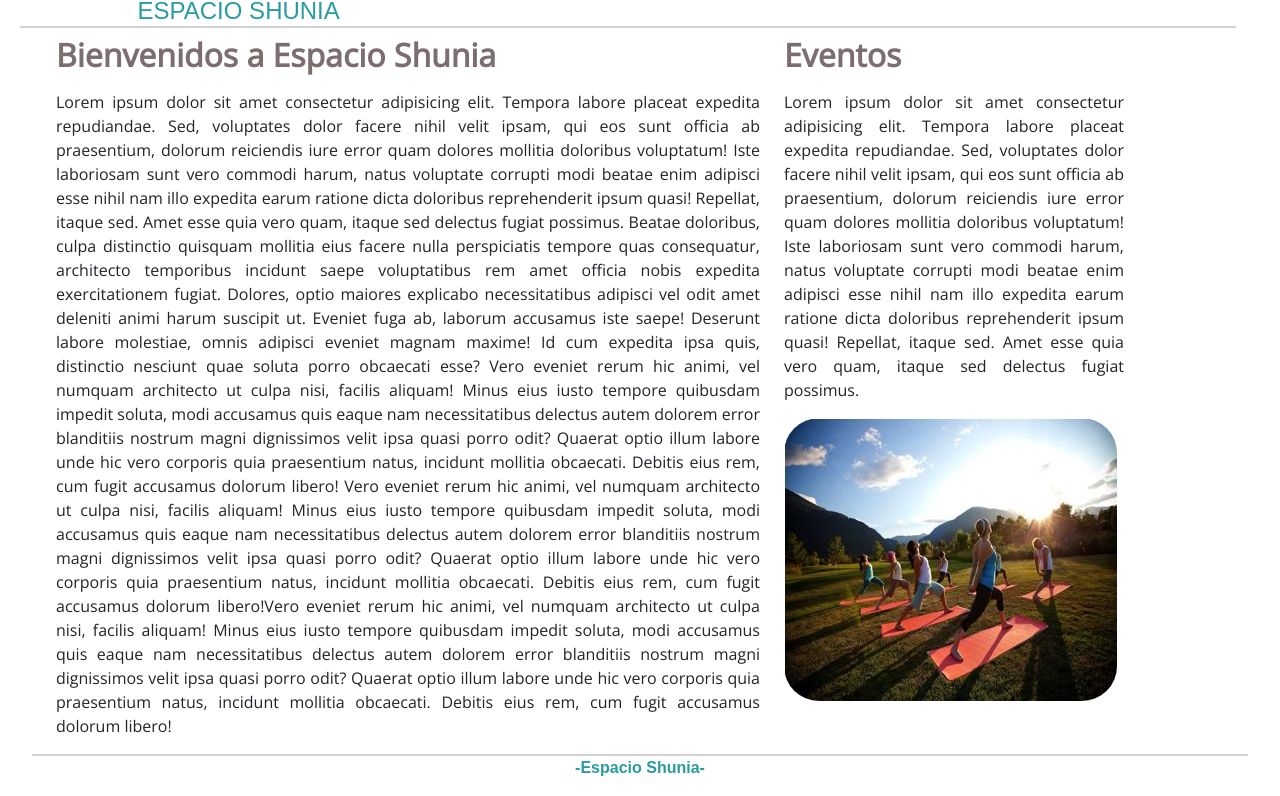
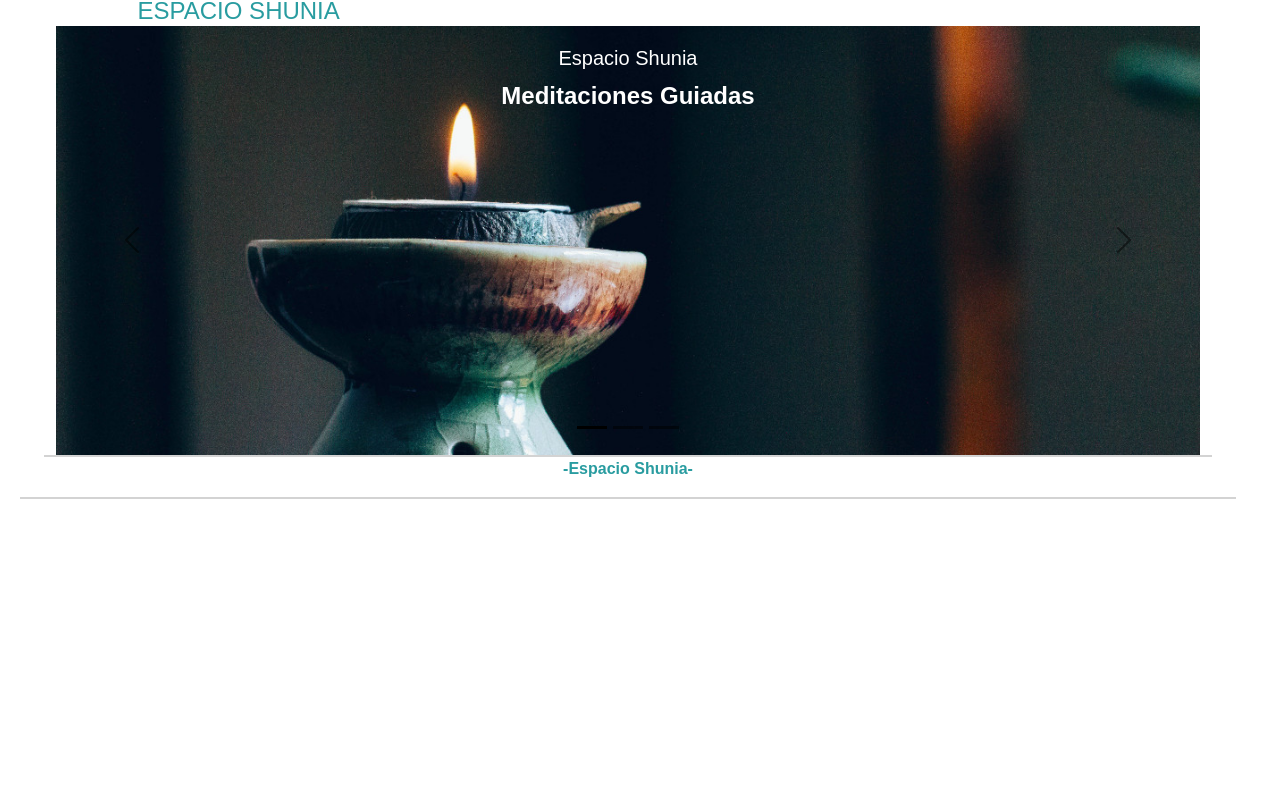
Before and after one commit to manucorreche/proyectofinal, a plain HTML site: page html/index.html in a window 1280 px wide. Shown: the part 131-927 px from the top of the page. After the commit the page ends 800 px from the top, so only its background shows below. Drawn offline with nearby package versions, Linux system fonts and the light colour scheme; a web font is replaced by a local one.

Commit message:
Carrousel terminado

```diff
--- a/css/style.css
+++ b/css/style.css
@@ -137,3 +137,13 @@
             width: 20rem;
             height: 20rem;
         }
+.carousel-caption {
+            top: 0;
+            bottom: auto;
+            font-family: 'Supermercado One', sans-serif, cursive;
+            font-weight: bold;
+            font-size: 1.5rem;
+        }
+.carLetraBlanca{
+    color: white;
+}
--- a/html/contacto.html
+++ b/html/contacto.html
@@ -119,6 +119,8 @@
     <footer>
         <p>-Espacio Shunia-</p>
     </footer>
+    <script src="https://cdn.jsdelivr.net/npm/bootstrap@5.0.2/dist/js/bootstrap.bundle.min.js" integrity="sha384-MrcW6ZMFYlzcLA8Nl+NtUVF0sA7MsXsP1UyJoMp4YLEuNSfAP+JcXn/tWtIaxVXM" crossorigin="anonymous"></script>
+
     <body>
 
 </html>
--- a/html/index.html
+++ b/html/index.html
@@ -58,48 +58,51 @@
                 </div>
             </div>
         </nav>
-    </div>
+        <div id="carouselExampleDark" class="carousel carousel-dark slide" data-bs-ride="carousel">
+            <div class="carousel-indicators">
+              <button type="button" data-bs-target="#carouselExampleDark" data-bs-slide-to="0" class="active" aria-current="true" aria-label="Slide 1"></button>
+              <button type="button" data-bs-target="#carouselExampleDark" data-bs-slide-to="1" aria-label="Slide 2"></button>
+              <button type="button" data-bs-target="#carouselExampleDark" data-bs-slide-to="2" aria-label="Slide 3"></button>
+            </div>
+            <div class="carousel-inner">
+              <div class="carousel-item active" data-bs-interval="10000">
+                <img src="/img/c1.jpg" class="d-block w-100" alt="...">
+                <div class="carousel-caption d-none d-md-block">
+                  <h5 class="carLetraBlanca">Espacio Shunia</h5>
+                  <p class="carLetraBlanca">Meditaciones Guiadas</p>
+                </div>
+              </div>
+              <div class="carousel-item" data-bs-interval="2000">
+                <img src="/img/c2.jpg" class="d-block w-100" alt="...">
+                <div class="carousel-caption d-none d-md-block">
+                  <h5>Espacio Shunia</h5>
+                  <p>Clases de Yoga a Distancia</p>
+                </div>
+              </div>
+              <div class="carousel-item">
+                <img src="/img/c3.jpg" class="d-block w-100" alt="...">
+                <div class="carousel-caption d-none d-md-block">
+                  <h5>Espacio Shunia</h5>
+                  <p>Eventos al Aire libre</p>
+                </div>
+              </div>
+            </div>
+            <button class="carousel-control-prev" type="button" data-bs-target="#carouselExampleDark" data-bs-slide="prev">
+              <span class="carousel-control-prev-icon" aria-hidden="true"></span>
+              <span class="visually-hidden">Previous</span>
+            </button>
+            <button class="carousel-control-next" type="button" data-bs-target="#carouselExampleDark" data-bs-slide="next">
+              <span class="carousel-control-next-icon" aria-hidden="true"></span>
+              <span class="visually-hidden">Next</span>
+            </button>
+          </div>
 
-    <section class="container row">
-        <div class="col-lg-8 col-sm-12">
-            <h2>Bienvenidos a Espacio Shunia</h2>
-            <article class="textos"> Lorem ipsum dolor sit amet consectetur adipisicing elit. Tempora labore placeat
-                expedita repudiandae. Sed, voluptates dolor facere nihil velit ipsam, qui eos sunt officia ab
-                praesentium, dolorum reiciendis iure error quam dolores mollitia doloribus voluptatum! Iste laboriosam
-                sunt vero commodi harum, natus voluptate corrupti modi beatae enim adipisci esse nihil nam illo expedita
-                earum ratione dicta doloribus reprehenderit ipsum quasi! Repellat, itaque sed. Amet esse quia vero quam,
-                itaque sed delectus fugiat possimus. Beatae doloribus, culpa distinctio quisquam mollitia eius facere
-                nulla perspiciatis tempore quas consequatur, architecto temporibus incidunt saepe voluptatibus rem amet
-                officia nobis expedita exercitationem fugiat. Dolores, optio maiores explicabo necessitatibus adipisci
-                vel odit amet deleniti animi harum suscipit ut. Eveniet fuga ab, laborum accusamus iste saepe! Deserunt
-                labore molestiae, omnis adipisci eveniet magnam maxime! Id cum expedita ipsa quis, distinctio nesciunt
-                quae soluta porro obcaecati esse? Vero eveniet rerum hic animi, vel numquam architecto ut culpa nisi,
-                facilis aliquam! Minus eius iusto tempore quibusdam impedit soluta, modi accusamus quis eaque nam
-                necessitatibus delectus autem dolorem error blanditiis nostrum magni dignissimos velit ipsa quasi porro
-                odit? Quaerat optio illum labore unde hic vero corporis quia praesentium natus, incidunt mollitia
-                obcaecati. Debitis eius rem, cum fugit accusamus dolorum libero! Vero eveniet rerum hic animi, vel numquam architecto ut culpa nisi,
-                facilis aliquam! Minus eius iusto tempore quibusdam impedit soluta, modi accusamus quis eaque nam
-                necessitatibus delectus autem dolorem error blanditiis nostrum magni dignissimos velit ipsa quasi porro
-                odit? Quaerat optio illum labore unde hic vero corporis quia praesentium natus, incidunt mollitia
-                obcaecati. Debitis eius rem, cum fugit accusamus dolorum libero!Vero eveniet rerum hic animi, vel numquam architecto ut culpa nisi,
-                facilis aliquam! Minus eius iusto tempore quibusdam impedit soluta, modi accusamus quis eaque nam
-                necessitatibus delectus autem dolorem error blanditiis nostrum magni dignissimos velit ipsa quasi porro
-                odit? Quaerat optio illum labore unde hic vero corporis quia praesentium natus, incidunt mollitia
-                obcaecati. Debitis eius rem, cum fugit accusamus dolorum libero!</article>
-        </div>
-        <div class="col-lg-4 col-sm-12">
-            <h2>Eventos </h2>
-            <aside> Lorem ipsum dolor sit amet consectetur adipisicing elit. Tempora labore placeat
-                expedita repudiandae. Sed, voluptates dolor facere nihil velit ipsam, qui eos sunt officia ab
-                praesentium, dolorum reiciendis iure error quam dolores mollitia doloribus voluptatum! Iste laboriosam
-                sunt vero commodi harum, natus voluptate corrupti modi beatae enim adipisci esse nihil nam illo expedita
-                earum ratione dicta doloribus reprehenderit ipsum quasi! Repellat, itaque sed. Amet esse quia vero quam,
-                itaque sed delectus fugiat possimus. <img class="imgGeneral" src="/img/montana.jpg " alt="juntdasImg"></aside>
-        </div>
-    </section>
+
 <footer>
     <p>-Espacio Shunia-</p>
 </footer>
+<script src="https://cdn.jsdelivr.net/npm/bootstrap@5.0.2/dist/js/bootstrap.bundle.min.js" integrity="sha384-MrcW6ZMFYlzcLA8Nl+NtUVF0sA7MsXsP1UyJoMp4YLEuNSfAP+JcXn/tWtIaxVXM" crossorigin="anonymous"></script>
+
 </body>
 
 </html>
```
Also changed, not shown: html/cursos-online.html (+1 -0 lines), html/meditacion.html (+1 -0 lines), html/quienes-somos.html (+2 -1 lines), html/yoga.html (+2 -0 lines), img/c1.jpg (added), img/c2.jpg (added), img/c3.jpg (added).
